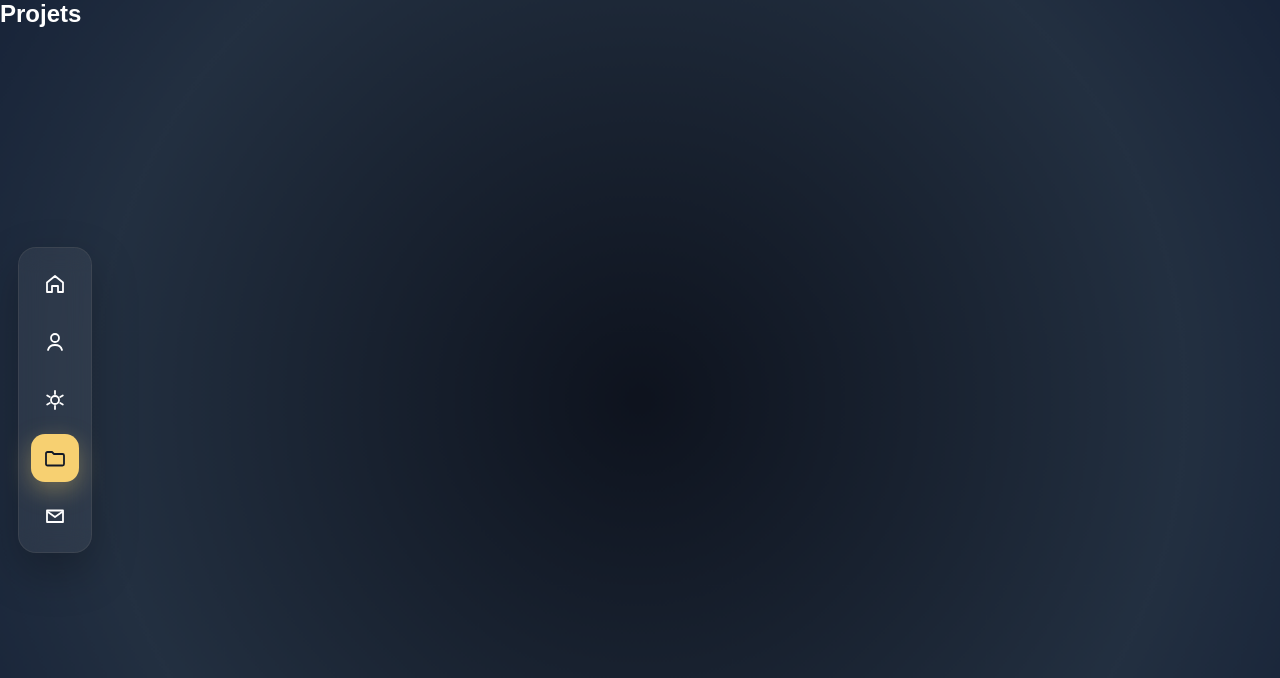
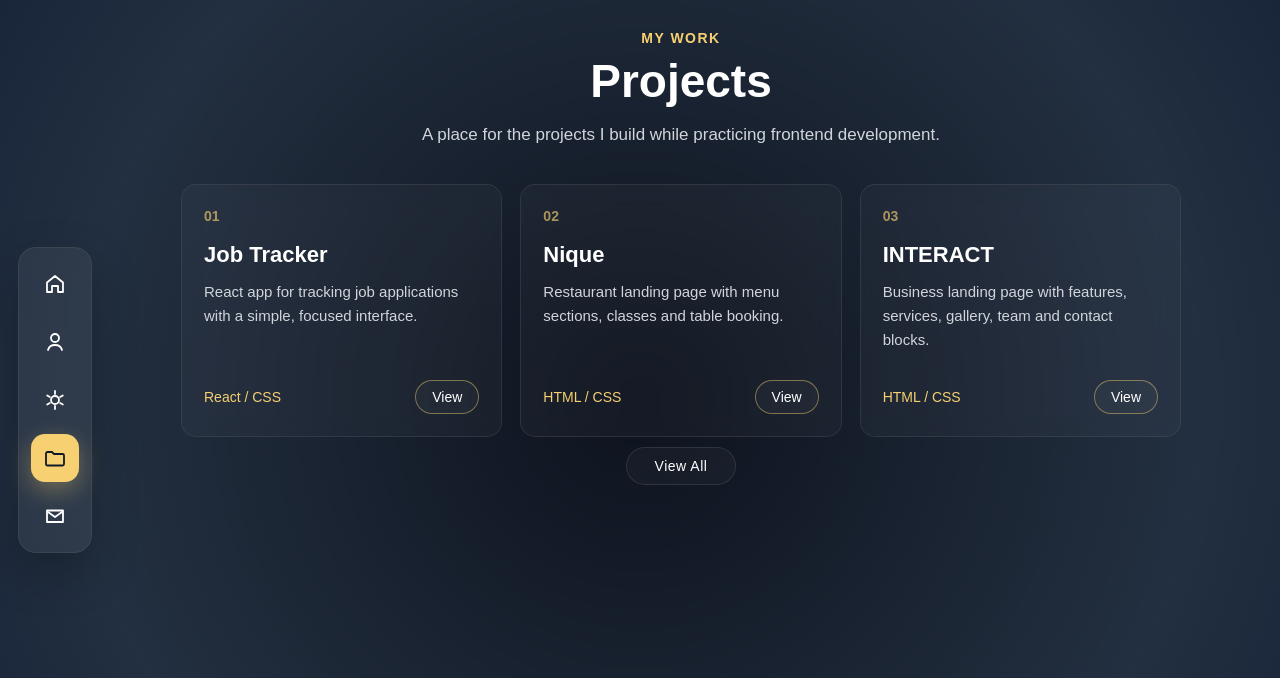
Before and after one commit to arsen-kazaryan/Portfolio, a React (Vite) app: page /project in a window 1280 px wide. Shown: the top 678 px of the page. Built offline with nearby package versions, Linux system fonts and the light colour scheme.

Commit message:
feat: add Projects

```diff
--- /dev/null
+++ b/src/Data/ProjectsStore.js
@@ -0,0 +1,58 @@
+  export const projects = [
+    {
+      id: 1,
+      title: 'Job Tracker',
+      text: 'React app for tracking job applications with a simple, focused interface.',
+      stack: 'React / CSS',
+      href: 'https://job-tracker-three-gilt.vercel.app/',
+    },
+    {
+      id: 2,
+      title: 'Nique',
+      text: 'Restaurant landing page with menu sections, classes and table booking.',
+      stack: 'HTML / CSS',
+      href: 'https://arsen-kazaryan.github.io/Nique/',
+    },
+    {
+      id: 3,
+      title: 'INTERACT',
+      text: 'Business landing page with features, services, gallery, team and contact blocks.',
+      stack: 'HTML / CSS',
+      href: 'https://arsen-kazaryan.github.io/INTERACT/',
+    },
+    {
+      id: 4,
+      title: 'TaskFlow',
+      text: 'Task management app for organizing workflow with clean React state logic.',
+      stack: 'React / Zustand',
+      href: 'https://task-flow-v2-one.vercel.app/',
+    },
+    {
+      id: 5,
+      title: 'KONSTRUKT',
+      text: 'Construction company landing page with story, services and capability sections.',
+      stack: 'HTML / CSS',
+      href: 'https://arsen-kazaryan.github.io/KONSTRUKT/',
+    },
+    {
+      id: 6,
+      title: 'StarBucks',
+      text: 'Coffee shop landing page with product cards, cafe benefits and promo sections.',
+      stack: 'HTML / SCSS',
+      href: 'https://arsen-kazaryan.github.io/coffee-landing-page/',
+    },
+    {
+      id: 7,
+      title: 'BurgerWeb',
+      text: 'Fast-food landing page with product offers, pricing cards and call-to-action sections.',
+      stack: 'HTML / SCSS',
+      href: 'https://arsen-kazaryan.github.io/Burger-Web/',
+    },
+    {
+      id: 8,
+      title: 'TheBox',
+      text: 'Construction services landing page with reputation, projects, stats and contact sections.',
+      stack: 'HTML / SCSS',
+      href: 'https://arsen-kazaryan.github.io/TheBox/',
+    },
+  ]
--- a/src/components/Pages/About/About.jsx
+++ b/src/components/Pages/About/About.jsx
@@ -4,7 +4,7 @@ import './About.css'
 const About = () => {
 
   const [black, setblack] = useState(false)
-  const handleClick = (e) => {
+  const handleClick = () => {
     setblack((e) => !e)        //Experemental!
   }
 
--- a/src/components/Pages/Skills/Skills.css
+++ b/src/components/Pages/Skills/Skills.css
@@ -63,7 +63,7 @@
   background: rgba(255, 255, 255, 0.03);
   backdrop-filter: blur(10px);
   transition: 0.2s ease;
-
+  cursor: default;
   &:hover {
     border-color: rgba(247, 208, 113, 0.5);
     box-shadow: 0 8px 25px rgba(247, 208, 113, 0.18);
--- a/src/components/Pages/projects/projects.css
+++ b/src/components/Pages/projects/projects.css
@@ -2,16 +2,181 @@
   position: relative;
   isolation: isolate;
   min-height: 100vh;
+  padding: 30px 28px 70px 110px;
   overflow: hidden;
   background-color: #07112c;
 }
 
-
 .projects-section::before {
   content: "";
   position: absolute;
-  inset: 0;
+  inset: -20%;
   z-index: -1;
   background: radial-gradient(circle at center, #0e131e, #233041, #07112c);
   animation: pulseGlowPage2 5s ease infinite alternate-reverse;
+  transform-origin: center;
 }
+
+.projects-section__content {
+  width: min(1000px, 100%);
+  margin: 0 auto;
+}
+
+.projects-section__label {
+  margin-bottom: 10px;
+  color: #f7d071;
+  font-size: 14px;
+  font-weight: 700;
+  letter-spacing: 1.5px;
+  text-align: center;
+  text-transform: uppercase;
+}
+
+.projects-section__title {
+  margin-bottom: 14px;
+  color: #ffffff;
+  font-size: 46px;
+  line-height: 1.1;
+  text-align: center;
+}
+
+.projects-section__desc {
+  max-width: 560px;
+  margin: 0 auto 36px;
+  color: #d1d5db;
+  font-size: 17px;
+  line-height: 1.6;
+  text-align: center;
+}
+
+.projects-section__grid {
+  display: grid;
+  grid-template-columns: repeat(3, 1fr);
+  gap: 18px;
+}
+
+.project-card {
+  display: flex;
+  flex-direction: column;
+  justify-content: space-between;
+  min-height: 250px;
+  padding: 22px;
+  border: 1px solid rgba(96, 96, 100, 0.292);
+  border-radius: 15px;
+  background: rgba(255, 255, 255, 0.03);
+  backdrop-filter: blur(10px);
+  transition: 0.2s ease;
+
+  h3 {
+    margin-bottom: 12px;
+    color: #ffffff;
+    font-size: 22px;
+  }
+
+  p {
+    color: #d1d5db;
+    font-size: 15px;
+    line-height: 1.6;
+  }
+}
+
+.project-card:hover {
+  border-color: rgba(247, 208, 113, 0.5);
+  box-shadow: 0 8px 25px rgba(247, 208, 113, 0.18);
+  transform: translateY(-4px);
+}
+
+.project-card__number {
+  display: inline-block;
+  margin-bottom: 18px;
+  color: rgba(247, 208, 113, 0.65);
+  font-size: 14px;
+  font-weight: 700;
+}
+
+.project-card__bottom {
+  display: flex;
+  justify-content: space-between;
+  align-items: center;
+  gap: 14px;
+  margin-top: 28px;
+
+  span {
+    color: #f7d071;
+    font-size: 14px;
+  }
+
+  a {
+    padding: 8px 16px;
+    border: 1px solid rgba(247, 208, 113, 0.45);
+    border-radius: 30px;
+    background: rgba(255, 255, 255, 0.03);
+    color: #ffffff;
+    font-size: 14px;
+    transition: 0.2s ease;
+
+    &:hover {
+      border-color: #f7d071;
+      background-color: #f7d071;
+      color: #111827;
+    }
+  }
+}
+
+.project-card-btn-wrapper {
+  display: flex;
+  justify-content: center;
+  align-items: center;
+  padding: 10px
+}
+.project-card__btn {
+  padding: 10px 28px;
+  border: 1px solid rgba(255, 255, 255, 0.1);
+  border-radius: 30px;
+  background: rgba(255, 255, 255, 0.03);
+  color: #fff;
+  font-size: 14px;
+  font-weight: 500;
+  letter-spacing: 0.5px;
+  backdrop-filter: blur(10px);
+  cursor: pointer;
+  transition: 0.4s ease;
+
+  &:hover {
+    border-color: #f7d071;
+    background-color: #f7d071;
+    color: #111;
+    box-shadow: 0 8px 25px rgba(247, 208, 113, 0.4);
+    transform: translateY(-2px);
+  }
+}
+
+@keyframes pulseGlowPage2 {
+  from {
+    transform: scale(1.03);
+  }
+
+  to {
+    transform: scale(1.4);
+  }
+}
+
+@media (max-width: 950px) {
+  .projects-section__grid {
+    grid-template-columns: 1fr;
+  }
+}
+
+@media (max-width: 700px) {
+  .projects-section {
+    padding: 44px 18px 110px;
+  }
+
+  .projects-section__title {
+    font-size: 36px;
+  }
+
+  .project-card {
+    min-height: 220px;
+  }
+}
--- a/src/components/Pages/projects/projects.jsx
+++ b/src/components/Pages/projects/projects.jsx
@@ -1,10 +1,51 @@
+import { useEffect, useState } from 'react'
+import { projects } from '../../../Data/ProjectsStore'
 import './projects.css'
 
 const Projects = () => {
+const [hide, setHide] = useState(() => {
+  const saved = localStorage.getItem('ShowAllProjects');
+  return saved ? JSON.parse(saved) : false;
+});
+
+useEffect(() => {
+  localStorage.setItem('ShowAllProjects', JSON.stringify(hide));
+}, [hide]); // сохранение состояния LocalStorage (состояние кнопки)
+
+const toggleHide =()=> {
+  setHide((e)=> !e)
+}
+
+const projectChoose = hide ? projects : projects.slice(0,3)
   return (
-    <div className='projects-section'>
-      <h2 className='projects-section__title'>Projets</h2>
-    </div>
+    <section className='projects-section'>
+      <div className='projects-section__content'>
+        <p className='projects-section__label'>My work</p>
+        <h2 className='projects-section__title'>Projects</h2>
+        <p className='projects-section__desc'>
+          A place for the projects I build while practicing frontend development.
+        </p>
+
+        <div className='projects-section__grid'>
+          {projectChoose.map((project) => (
+            <article className='project-card' key={project.id}>
+              <div>
+                <span className='project-card__number'>0{project.id}</span>
+                <h3>{project.title}</h3>
+                <p>{project.text}</p>
+              </div>
+              <div className='project-card__bottom'>
+                <span>{project.stack}</span>
+                <a href={project.href} target='_blank' aria-label='Project link'>View</a>
+              </div>
+            </article>
+          ))}
+        </div>
+        <div className='project-card-btn-wrapper'>
+          <button onClick={toggleHide} className='project-card__btn'>{hide ? 'Hide' : 'View All'}</button>
+        </div>
+      </div>
+    </section>
   )
 }
 
```
